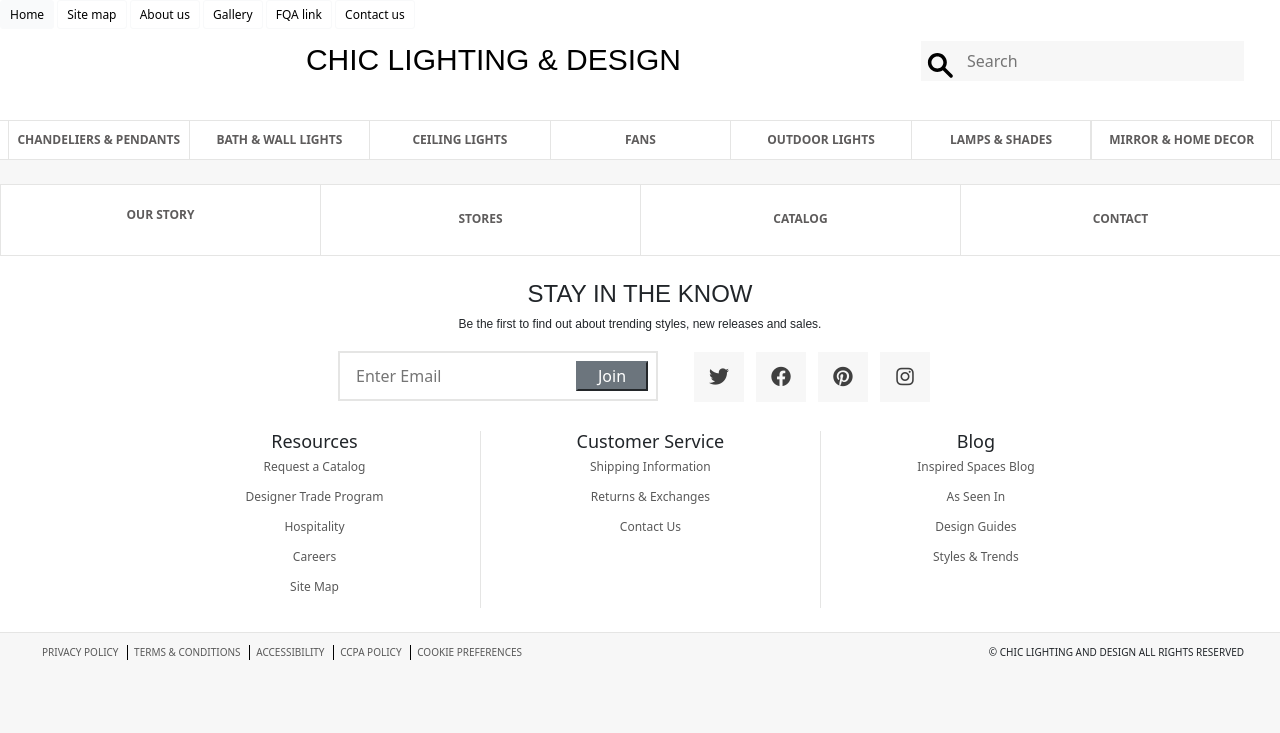
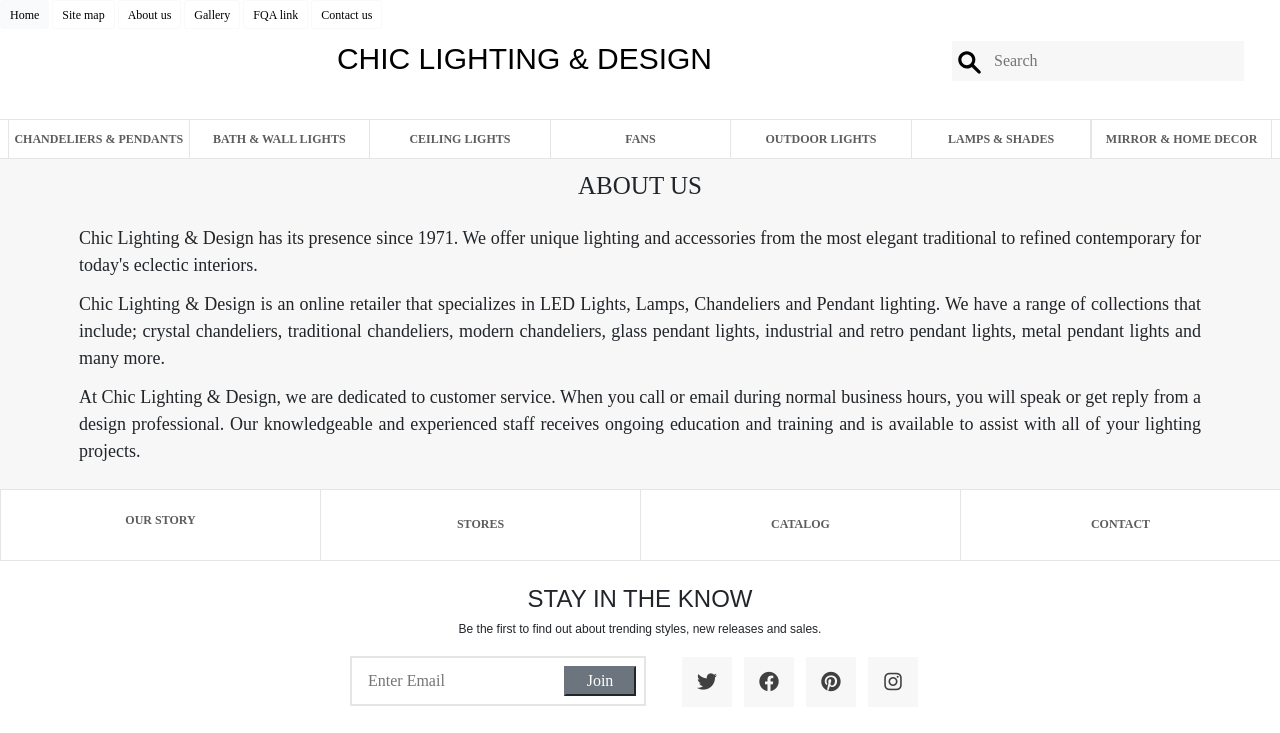
Before and after one commit to StevenNguyen365/Eproject, a plain HTML site: page index.html at #!/about in a window 1280 px wide. Shown: the top 733 px of the page. Drawn offline with Linux system fonts and the light colour scheme.

Commit message:
update 4-aug 7:34pm

```diff
--- a/pages/about.html
+++ b/pages/about.html
@@ -0,0 +1,27 @@
+<main>
+    <div class="container">
+        <h1 class="about-heading"> ABOUT US</h1>
+        <div class="describe">
+            <p class="describe-text">
+                Chic Lighting & Design has its presence since 1971. We offer unique lighting and accessories from the
+                most
+                elegant traditional to refined contemporary for today's eclectic interiors.
+            </p>
+            <p class="describe-text">
+                Chic Lighting & Design is an online retailer that specializes in LED Lights, Lamps, Chandeliers and
+                Pendant
+                lighting. We have a range of collections that include; crystal chandeliers, traditional chandeliers,
+                modern
+                chandeliers, glass pendant lights, industrial and retro pendant lights, metal pendant lights and many
+                more.
+            </p>
+            <p class="describe-text">
+                At Chic Lighting & Design, we are dedicated to customer service. When you call or email during normal
+                business hours, you will speak or get reply from a design professional. Our knowledgeable and
+                experienced
+                staff receives ongoing education and training and is available to assist with all of your lighting
+                projects.
+            </p>
+        </div>
+    </div>
+</main>
--- a/public/css/style.css
+++ b/public/css/style.css
@@ -369,3 +369,24 @@
 .h-product-item{
     margin: 1rem 0;
 }
+
+/* About.html */
+body{
+    font-family: "Crimson Text", serif;
+}
+.about-heading{
+    text-align: center;
+    font-size: 25px;
+    font-weight: 500;
+    margin: 1rem 0;
+}
+
+.describe-text{
+    font-size: 18px;
+}
+
+.describe{
+    /* width: 750px; */
+    text-align: justify;
+    margin: 2rem auto;
+}
```
Also changed, not shown: pages/sitemap.html (+6 -0 lines).
